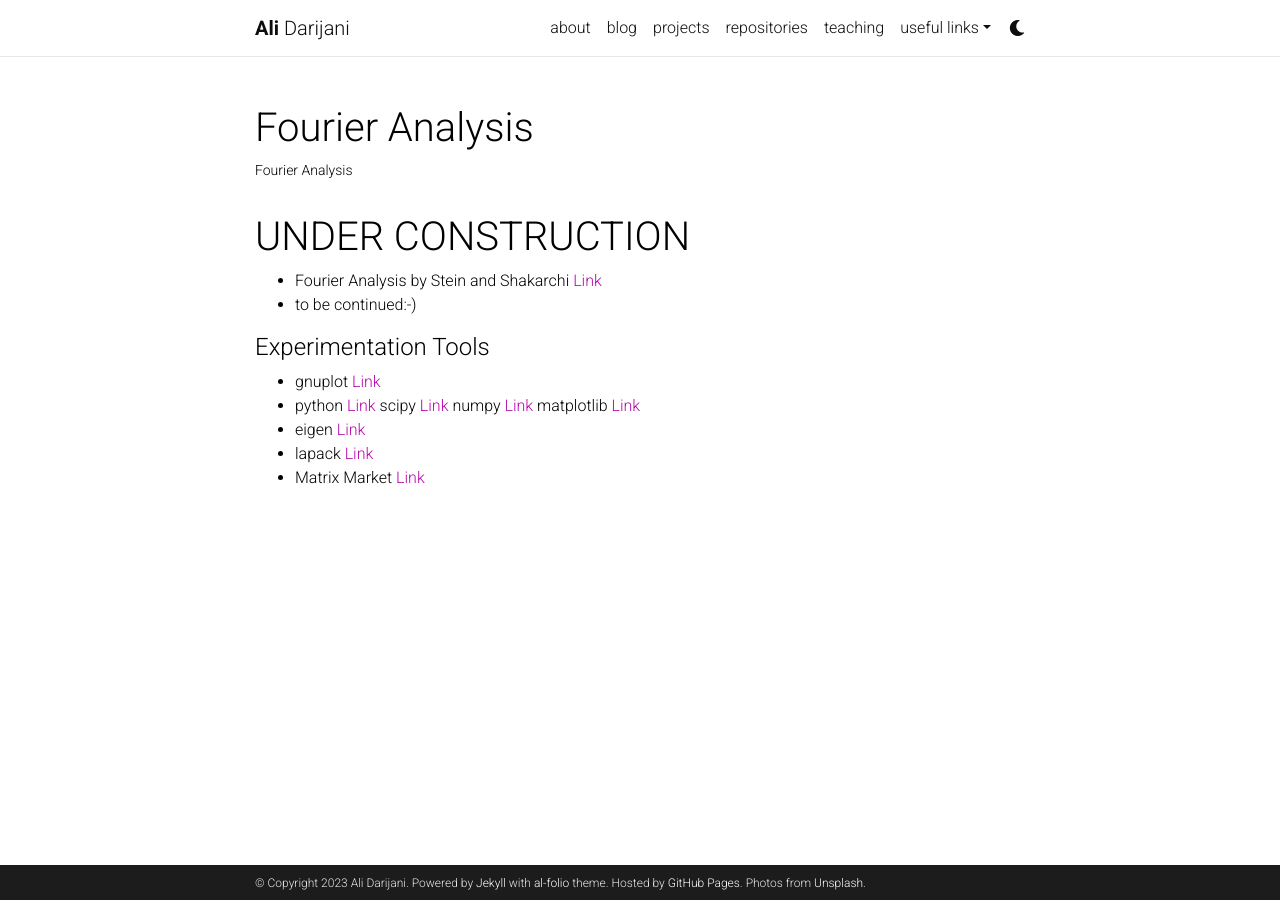
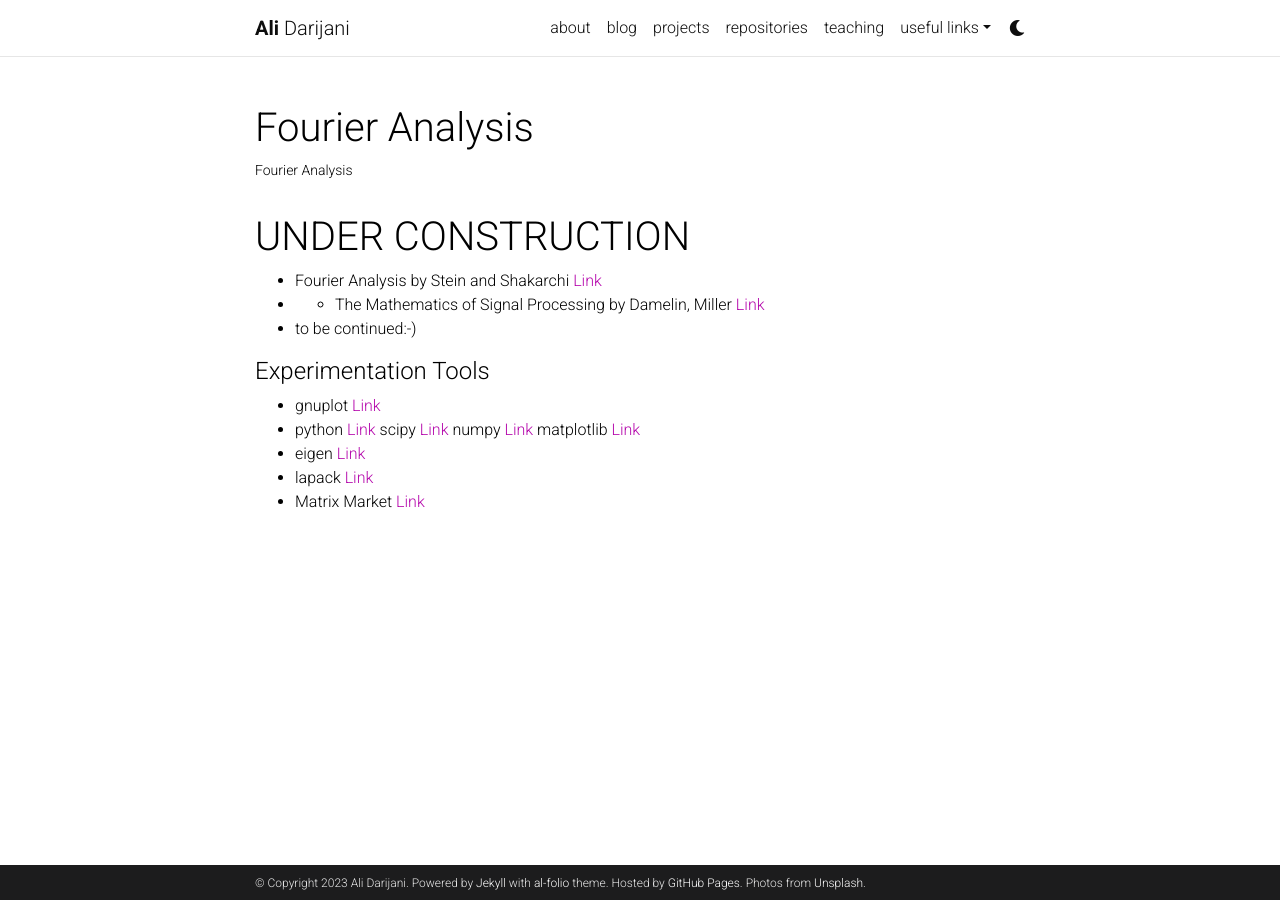
Before and after one commit to adarijani/adarijani.github.io_archived, a Jekyll site: the page built from _projects/07.fourier_analysis.md, in a window 1280 px wide. Built offline with Jekyll 4.4.1, drawn with Linux system fonts in a browser that asks for light colours; comment, search, counter and statistics services are not loaded; a style sheet for code colours, icons or effects is not loaded.

Commit message:
Update 07.fourier_analysis.md

```diff
--- a/_projects/07.fourier_analysis.md
+++ b/_projects/07.fourier_analysis.md
@@ -10,6 +10,7 @@ category: teaching
 # UNDER CONSTRUCTION
 
 - Fourier Analysis by Stein and Shakarchi [Link](https://press.princeton.edu/books/hardcover/9780691113845/fourier-analysis)
+- - The Mathematics of Signal Processing by Damelin, Miller [Link](https://www.cambridgebookshop.co.uk/products/the-mathematics-of-signal-processing)
 - to be continued:-)
 
 #### Experimentation Tools
```
